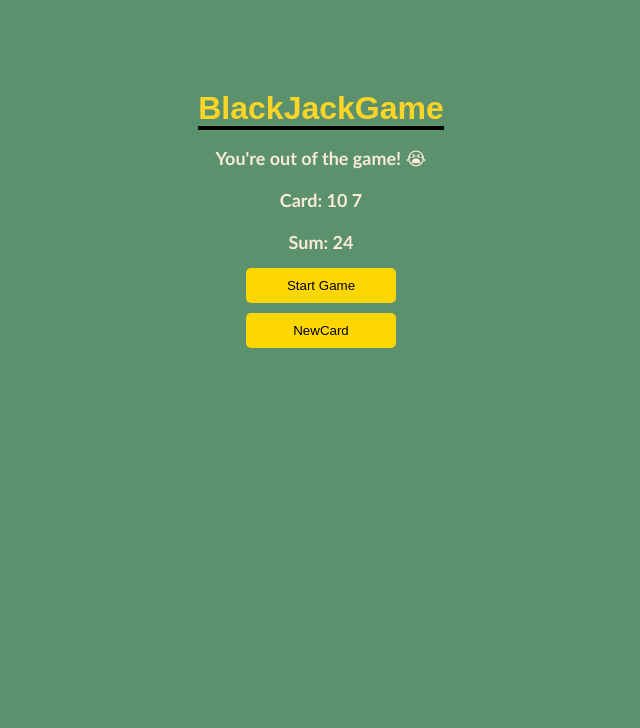
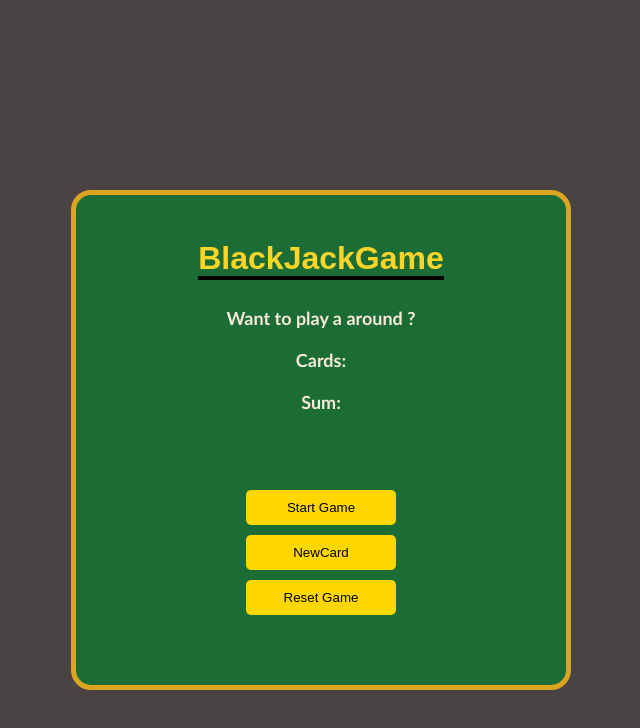
Before and after one commit to RajeshK1006/Scrimba, a plain HTML site: page blackjackGame/index.html in a window 1280 px wide. Both pictures are taken after a click on the button "NewCard". Shown: the whole page, without its empty margins (319-959 px from the left). Drawn offline with Linux system fonts and the light colour scheme.

Commit message:
BlackJackGame completed

```diff
--- /dev/null
+++ b/blackjackGame/images/index.css
@@ -0,0 +1,101 @@
+*{
+    margin:0;
+    padding:0;
+    box-sizing: border-box;
+
+}
+
+body{
+    background-color: rgb(73, 67, 67);
+    /* height: 100vh; */
+    justify-content: center;
+}
+
+
+
+
+.textClass{
+    width: 500px;
+    height: 500px;
+    border: 5px solid goldenrod;
+    margin: 190px auto;
+    padding: 20px;
+    border-radius: 20px;
+    background-color: hwb(140 2% 50% / 0.664);
+    /* display: flex;
+    flex-direction: column; */
+    /* justify-content: space-eve; */
+
+
+
+}
+.texts{
+    width: 450px;
+    height: 225px;
+    padding: 5px;
+    margin: 20px auto;
+    /* justify-content: space-evenly ; */
+    /* align-items: center; */
+    text-align: center;
+}
+
+.btn{
+    display: flex;
+    flex-direction: column;
+
+    width: 450px;
+    height: 200px;
+    padding: 5px;
+    margin: 20px auto;
+    align-items: center;
+}
+
+
+h1{
+    color: rgb(252, 213, 40);
+    font-family: Arial, Helvetica, sans-serif;
+    font-weight: bold;
+    /* margin: 10px auto; */
+    margin-bottom: 20px ;
+
+}
+
+.para{
+    font-size: 16px;
+    padding: 10px;
+    font-family: 'Trebuchet MS', 'Lucida Sans Unicode', 'Lucida Grande', 'Lucida Sans', Arial, sans-serif;
+    font-weight: bolder;
+    font-size: large;
+    color: antiquewhite;
+
+}
+
+#gameName{
+    border-bottom: 4px solid Black;
+}
+
+#nameEl:hover{
+    /* background-color: brown; */
+    color: goldenrod;
+}
+
+
+
+.startBtn, .cardBtn{
+    margin: 5px 0px;
+    width: 150px;
+    padding: 10px 20px;
+    border: none;
+    background-color: gold;
+    color: black;
+    border-radius: 5px;
+
+}
+
+.startBtn:hover{
+    font-size: larger;
+}
+.cardBtn:hover{
+    font-size: larger;
+
+}
--- a/blackjackGame/index.css
+++ /dev/null
@@ -1,80 +0,0 @@
-*{
-    margin:0;
-    padding:0;
-    box-sizing: border-box;
-
-}
-
-body{
-    background-color: hwb(140 3% 64% / 0.664);
-    height: 100vh;
-
-}
-
-
-
-.textClass{
-    width: 400px;
-    height: 800px;
-    text-align: center;
-    margin-left: auto;
-    margin-right: auto;
-    margin-top: 50px;
-    padding-top: 20px ;
-
-
-}
-
-h1{
-    color: rgb(252, 213, 40);
-    font-family: Arial, Helvetica, sans-serif;
-    font-weight: bold;
-    margin: 10px auto;
-    margin-top: 20px ;
-
-}
-
-.para{
-    font-size: 16px;
-    padding: 10px;
-    font-family: 'Trebuchet MS', 'Lucida Sans Unicode', 'Lucida Grande', 'Lucida Sans', Arial, sans-serif;
-    font-weight: bolder;
-    font-size: large;
-    color: antiquewhite;
-
-}
-
-#gameName{
-    border-bottom: 4px solid Black;
-}
-
-#nameEl:hover{
-    /* background-color: brown; */
-    color: goldenrod;
-}
-
-.btn{
-    display: flex;
-    flex-direction: column;
-    align-items: center;
-    /* justify-content: space-evenly; */
-}
-
-.startBtn, .cardBtn{
-    margin: 5px 0px;
-    width: 150px;
-    padding: 10px 20px;
-    border: none;
-    background-color: gold;
-    color: black;
-    border-radius: 5px;
-
-}
-
-.startBtn:hover{
-    font-size: larger;
-}
-.cardBtn:hover{
-    font-size: larger;
-
-}
--- a/blackjackGame/index.html
+++ b/blackjackGame/index.html
@@ -4,20 +4,24 @@
     <meta charset="UTF-8">
     <meta name="viewport" content="width=device-width, initial-scale=1.0">
     <title>BlackJackGame</title>
-    <link rel="stylesheet" href="index.css">
+    <link rel="stylesheet" href="images/index.css">
 </head>
 <body>
     <div class="main">
+
         <div class="textClass">
+        <div class="texts">
             <h1 id = "nameEl"> <span id = "gameName">BlackJackGame</span></h1>
             <p class="para" id="message-el">Want to play a around ?</p>
             <p class="para" id = "card-el">Cards: </p>
             <p class="para" id = "sum-el">Sum: </p>
+        </div>
         <div class="btn">
             <button class="startBtn" type="button" onclick="startGame()">Start Game</button>
             <button class="cardBtn" type="button" onclick="newCard()">NewCard</button>
+            <button class="cardBtn" type="button" onclick="reFresh()">Reset Game</button>
         </div>
-        </div>
+
     </div>
     <script src="script.js"></script>
 </body>
--- a/blackjackGame/script.js
+++ b/blackjackGame/script.js
@@ -3,51 +3,103 @@
 // grater than 21 game out
 // ace = 11
 // king  = 10
-
-let fCard = 10;
-let sCard = 7;
-let message = "";
-
-let sum = fCard+sCard
-let card = document.querySelector("#card-el")
+let arr = []
+let inGame = false
+let bJack = false
+let messageEl = document.getElementById("message-el")
+let cardEl = document.getElementById("card-el")
+let sumEl = document.getElementById("sum-el")
+let message = ""
+let sum =0
 
 
-let hasBlackjack = false;
-let isAlive = true;
-let  messageEl = document.getElementById("message-el")
-let sumEl = document.querySelector("#sum-el")
+
+function generateRandom(){
+    let v = Math.floor(Math.random()*13 +1)
+
+    if (v==1){
+    return 11
+    }
+    else if (v>10){
+        return 10
+    }
+    else{
+        return v
+    }
+
+}
+
+function checkbJack(){
+    if (sum<21){
+        message = "Do you want to draw a new card? 🙂"
+    }
+    else if (sum==21){
+        message = "Wohoo! You've got Blackjack! 🥳"
+    }
+    else{
+        message = "You're out of the game Please 'PRESS RESET BUTTON'"
+        inGame=false
+        bJack = false
+    }
+
+    return message
+}
 
 function startGame(){
     renderGame()
 }
 
+
 function renderGame(){
-    card.textContent = "Card: "  + fCard + " " + sCard
-    if (sum<21){
-        message = "Do you want to draw a new card? 🙂"
-        isAlive = true;
-    }
-    else if(sum==21){
-        message = "Wohoo! You've got Blackjack! 🥳"
-        hasBlackjack=true;
-        isAlive = true;
+    if (inGame === false && bJack === false){
+
+        let fCard = generateRandom()
+        let sCard = generateRandom()
+
+        arr[0] = fCard
+        arr[1] = sCard
+        sum = arr[0] + arr[1]
+
+        if (sum<21){
+            inGame =true
+            // message = "Do you want to draw a new card? 🙂"
+
+        }
+        else if (sum==21){
+            bJack = true
+            // message = "Wohoo! You've got Blackjack! 🥳"
+        }
+        else{
+            inGame = false
+            // message = checkbJack()
+        }
+
+        messageEl.textContent = checkbJack()
+        sumEl.textContent += " "  +sum
+        cardEl.textContent += " " + arr[0] + " " + arr[1]
 
     }
-    else{
-        message = "You're out of the game! 😭"
-        isAlive = false;
-    }
-
-    messageEl.textContent = message
-    sumEl.textContent = "Sum: " + sum
 }
 
+
+
+
+
 function newCard(){
-    let newCard = 7
-    sum += newCard
-    renderGame()
+    if(inGame ===true && bJack ===false){
+    let nCard = generateRandom()
+    sum += nCard
+    arr.push(nCard)
+    messageEl.textContent = checkbJack()
+    cardEl.textContent += " " + nCard
+    sumEl.textContent ="Sum: "+ sum
+    }
 }
 
-// cash out!
-// console.log(messageEl)
-// messageEl.textContent += 1
+function reFresh(){
+    sumEl.textContent ="Sum: "
+    messageEl.textContent = "Do you wanna play a round?"
+    cardEl.textContent = "Cards: "
+    inGame = false
+    bJack = false
+}
```
Also changed, not shown: 1 other file. Lines whose indentation alone changed are shown as unchanged.
